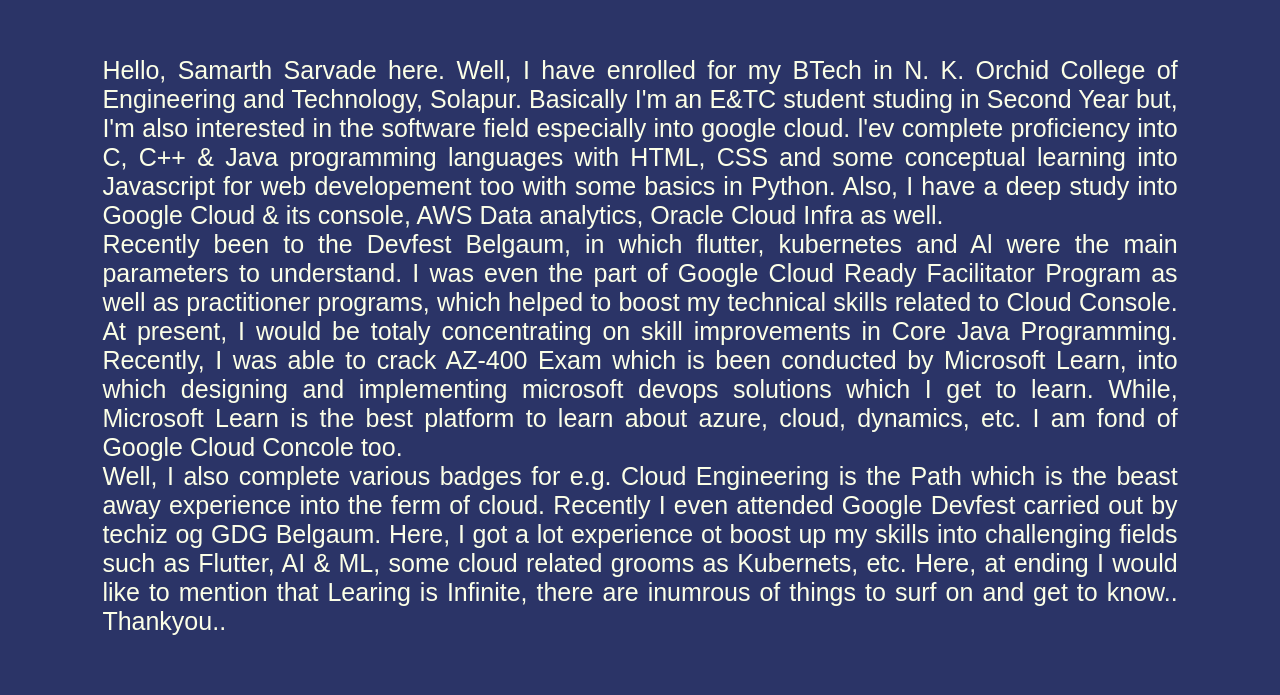
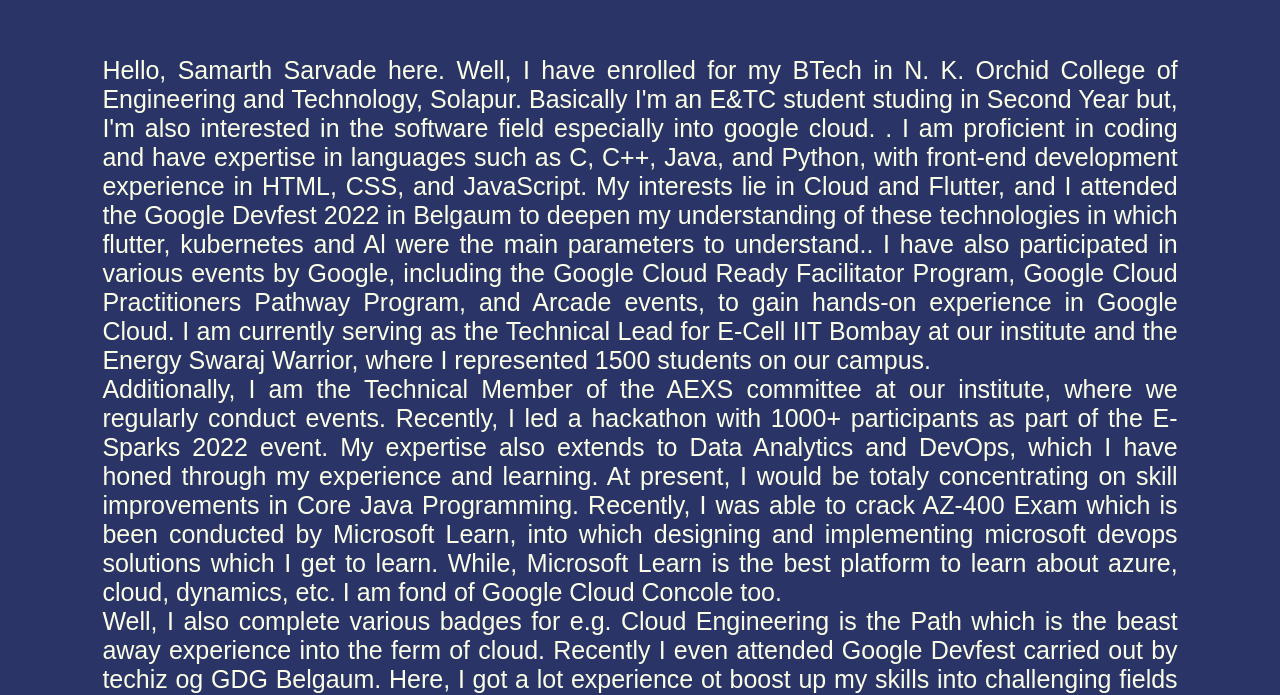
Before and after one commit to samarthsarvade/Personal_Portfolio, a plain HTML site: page about.html in a window 1280 px wide. Shown: the part 111-806 px from the top of the page. Drawn offline with Linux system fonts and the light colour scheme.

Commit message:
Update about.html

```diff
--- a/about.html
+++ b/about.html
@@ -23,15 +23,19 @@
             <p> Hello, Samarth Sarvade here. Well, I have enrolled for my BTech in
                 N. K. Orchid College of Engineering and Technology, Solapur. Basically
                 I'm an E&TC student studing in Second Year but, I'm also interested in the software
-                field especially into google cloud. l'ev complete proficiency into C, C++ &
-                Java programming languages with HTML, CSS and some conceptual learning into Javascript
-                for web developement too with some basics in Python. Also, I have a deep study into Google Cloud
-                & its console, AWS Data analytics, Oracle Cloud Infra as well.
-            <br>Recently been to the Devfest Belgaum, in which flutter, kubernetes
-                and Al were the main parameters to understand. I was even the part
-                of Google Cloud Ready Facilitator Program as well as practitioner programs,
-                which helped to boost my technical skills related to Cloud Console. At present,
-                I would be totaly concentrating on skill improvements in Core Java Programming.
+                field especially into google cloud. . I am proficient in coding and have expertise in languages such as C,
+                C++, Java, and Python, with front-end development experience in HTML, CSS, and JavaScript.
+                My interests lie in Cloud and Flutter, and I attended the Google Devfest 2022 in Belgaum to deepen
+                my understanding of these technologies in which flutter, kubernetes
+                and Al were the main parameters to understand.. I have also participated in various events by Google,
+                including the Google Cloud Ready Facilitator Program, Google Cloud Practitioners Pathway Program,
+                and Arcade events, to gain hands-on experience in Google Cloud. I am currently serving as the Technical Lead
+                for E-Cell IIT Bombay at our institute and the Energy Swaraj Warrior, where I represented 1500 students on our
+                campus.
+            <br>Additionally, I am the Technical Member of the AEXS committee at our institute, where we regularly conduct events.
+                Recently, I led a hackathon with 1000+ participants as part of the E-Sparks 2022 event. My expertise also extends
+                to Data Analytics and DevOps, which I have honed through my experience and learning.
+                At present, I would be totaly concentrating on skill improvements in Core Java Programming.
                 Recently, I was able to crack AZ-400 Exam which is been conducted by Microsoft Learn, into which
                 designing and implementing microsoft devops solutions which I get to learn. While, Microsoft Learn is the best
                 platform to learn about azure, cloud, dynamics, etc. I am fond of Google Cloud Concole too.
```
